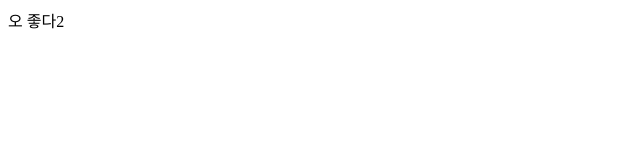
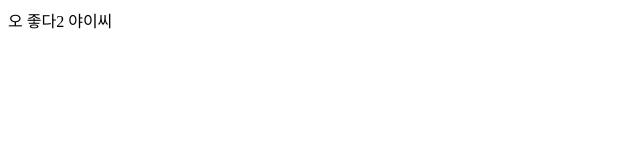
Before and after one commit to meronaaa/https-github.com-meronaaa-portfolio, a plain HTML site: page index.html in a window 1280 px wide. Shown: the full height of the page, 0-640 px from the left. Drawn offline with Linux system fonts and the light colour scheme.

Commit message:
또바꿨어
123123

```diff
--- a/index.html
+++ b/index.html
@@ -6,5 +6,6 @@
   </head>
   <body>
     오 좋다2
+    야이씨
   </body>
 </html>
```
